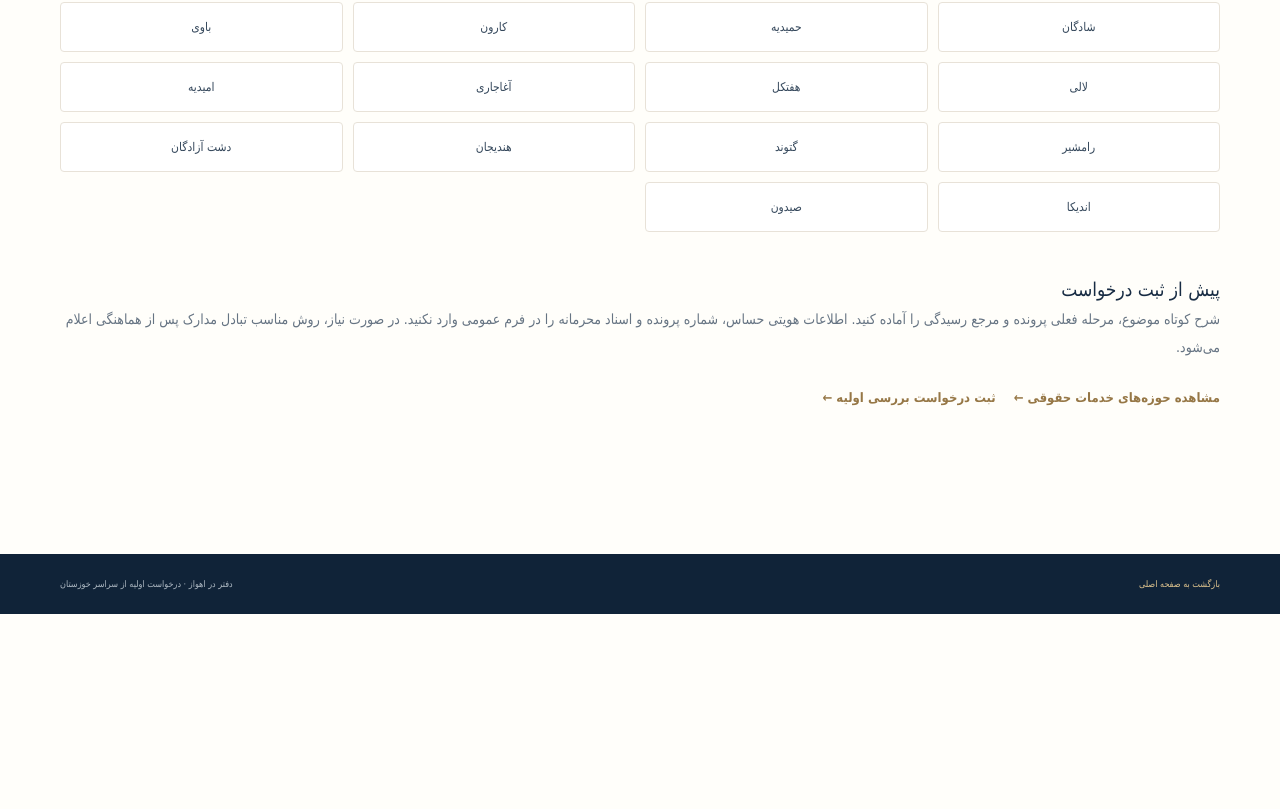
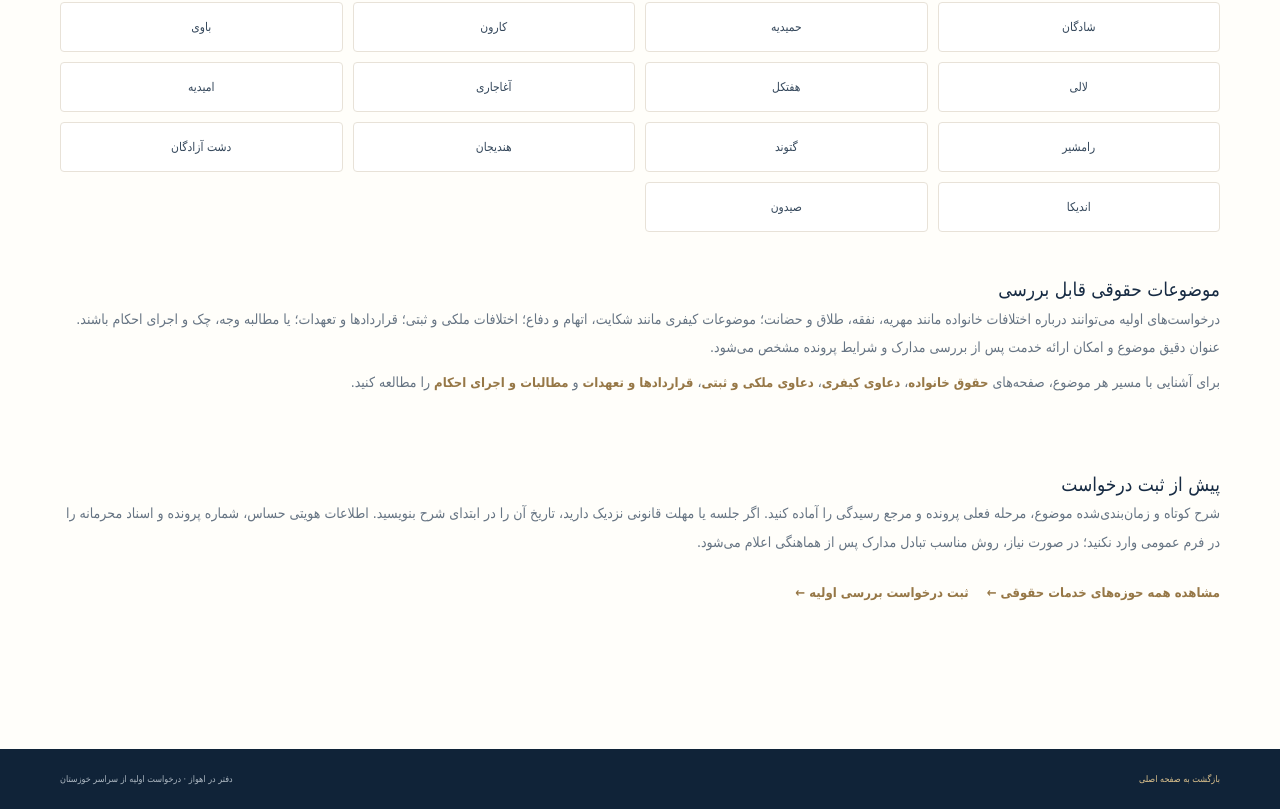
Before and after one commit to ahmadmousavi5908-crypto/vakilsite, a Next.js app: page /locations/khuzestan in a window 1280 px wide. Shown: the part 975-1784 px from the top of the page. Before the commit the page ends 1589 px from the top, so only its background shows below. Built offline with nearby package versions, Linux system fonts and the light colour scheme; no server answers; the database is empty; a web font is replaced by a local one.

Commit message:
Strengthen the existing Khuzestan service-area page

```diff
--- a/src/app/locations/khuzestan/page.js
+++ b/src/app/locations/khuzestan/page.js
@@ -1,8 +1,8 @@
 import Link from "next/link";
 
 export const metadata = {
-  title: "خدمات حقوقی در خوزستان | دفتر اهواز",
-  description: "ثبت درخواست بررسی اولیه مسائل حقوقی از اهواز، آبادان، خرمشهر، دزفول، شوشتر، ماهشهر و دیگر شهرهای خوزستان؛ امکان ارائه خدمت پس از بررسی پرونده مشخص می‌شود.",
+  title: "خدمات حقوقی و وکیل در اهواز و خوزستان",
+  description: "دفتر حقوقی سید احمد موسوی در اهواز؛ ثبت درخواست بررسی اولیه دعاوی خانواده، کیفری، ملکی، قراردادها و مطالبات از شهرهای استان خوزستان.",
   alternates: { canonical: "/locations/khuzestan" },
 };
 
@@ -29,9 +29,14 @@ export default function KhuzestanLocationPage() {
       <div className="practice-library-note"><h2>شهرها و مناطق قابل انتخاب در فرم درخواست</h2><p>برای موضوعاتی مانند دعاوی خانواده، کیفری، ملکی، قراردادها و مطالبات، شهر محل پرونده را دقیق انتخاب کنید تا امکان بررسی اولیه و هماهنگی متناسب با شرایط پرونده مشخص شود.</p></div>
       <div className="practice-city-list">{cities.map((city) => <span key={city}>{city}</span>)}</div>
       <div className="practice-library-note">
+        <h2>موضوعات حقوقی قابل بررسی</h2>
+        <p>درخواست‌های اولیه می‌توانند درباره اختلافات خانواده مانند مهریه، نفقه، طلاق و حضانت؛ موضوعات کیفری مانند شکایت، اتهام و دفاع؛ اختلافات ملکی و ثبتی؛ قراردادها و تعهدات؛ یا مطالبه وجه، چک و اجرای احکام باشند. عنوان دقیق موضوع و امکان ارائه خدمت پس از بررسی مدارک و شرایط پرونده مشخص می‌شود.</p>
+        <p>برای آشنایی با مسیر هر موضوع، صفحه‌های <Link href="/services/family-law">حقوق خانواده</Link>، <Link href="/services/criminal-law">دعاوی کیفری</Link>، <Link href="/services/property-law">دعاوی ملکی و ثبتی</Link>، <Link href="/services/contracts-and-obligations">قراردادها و تعهدات</Link> و <Link href="/services/claims-and-enforcement">مطالبات و اجرای احکام</Link> را مطالعه کنید.</p>
+      </div>
+      <div className="practice-library-note">
         <h2>پیش از ثبت درخواست</h2>
-        <p>شرح کوتاه موضوع، مرحله فعلی پرونده و مرجع رسیدگی را آماده کنید. اطلاعات هویتی حساس، شماره پرونده و اسناد محرمانه را در فرم عمومی وارد نکنید. در صورت نیاز، روش مناسب تبادل مدارک پس از هماهنگی اعلام می‌شود.</p>
-        <div><Link href="/services">مشاهده حوزه‌های خدمات حقوقی ←</Link><Link href="/#contact">ثبت درخواست بررسی اولیه ←</Link></div>
+        <p>شرح کوتاه و زمان‌بندی‌شده موضوع، مرحله فعلی پرونده و مرجع رسیدگی را آماده کنید. اگر جلسه یا مهلت قانونی نزدیک دارید، تاریخ آن را در ابتدای شرح بنویسید. اطلاعات هویتی حساس، شماره پرونده و اسناد محرمانه را در فرم عمومی وارد نکنید؛ در صورت نیاز، روش مناسب تبادل مدارک پس از هماهنگی اعلام می‌شود.</p>
+        <div><Link href="/services">مشاهده همه حوزه‌های خدمات حقوقی ←</Link><Link href="/#contact">ثبت درخواست بررسی اولیه ←</Link></div>
       </div>
     </section>
     <footer className="article-footer"><div className="container"><Link href="/">بازگشت به صفحه اصلی</Link><span>دفتر در اهواز · درخواست اولیه از سراسر خوزستان</span></div></footer>
```
